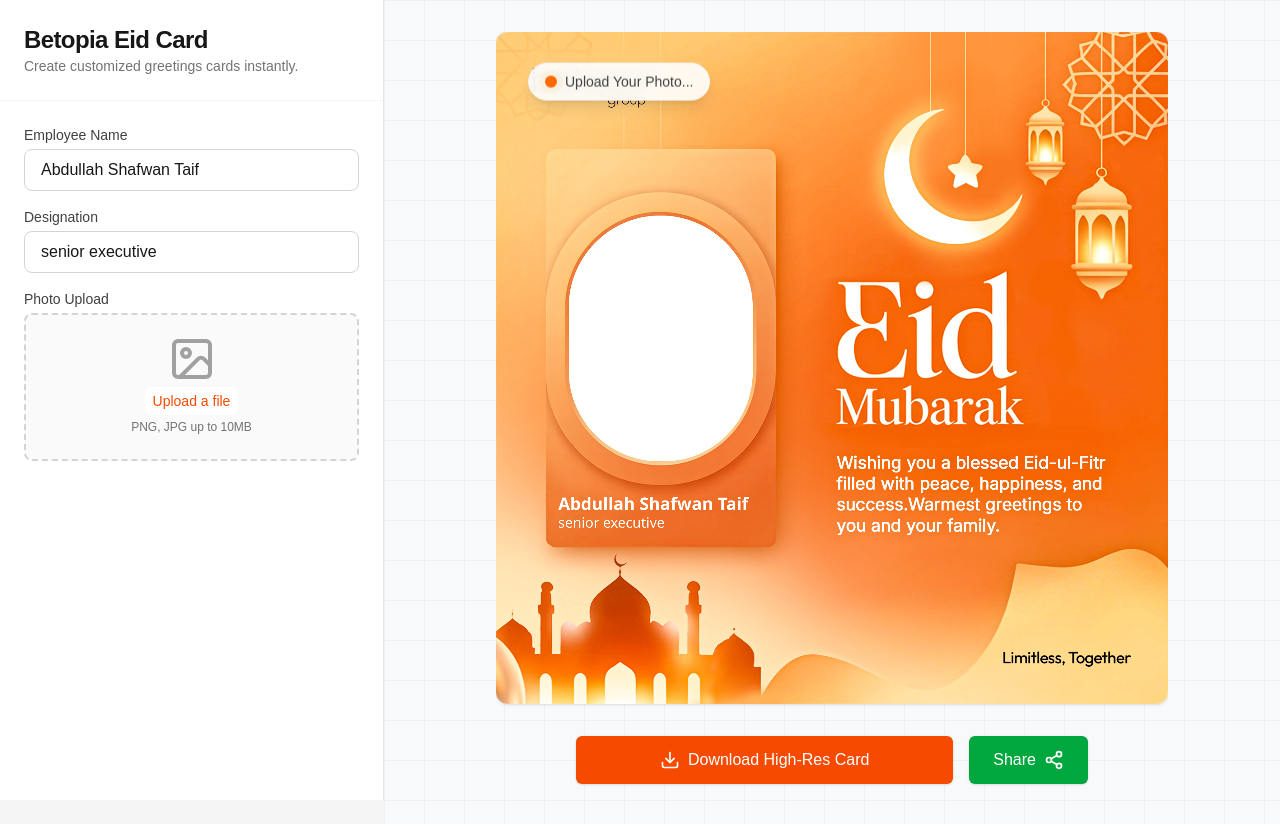
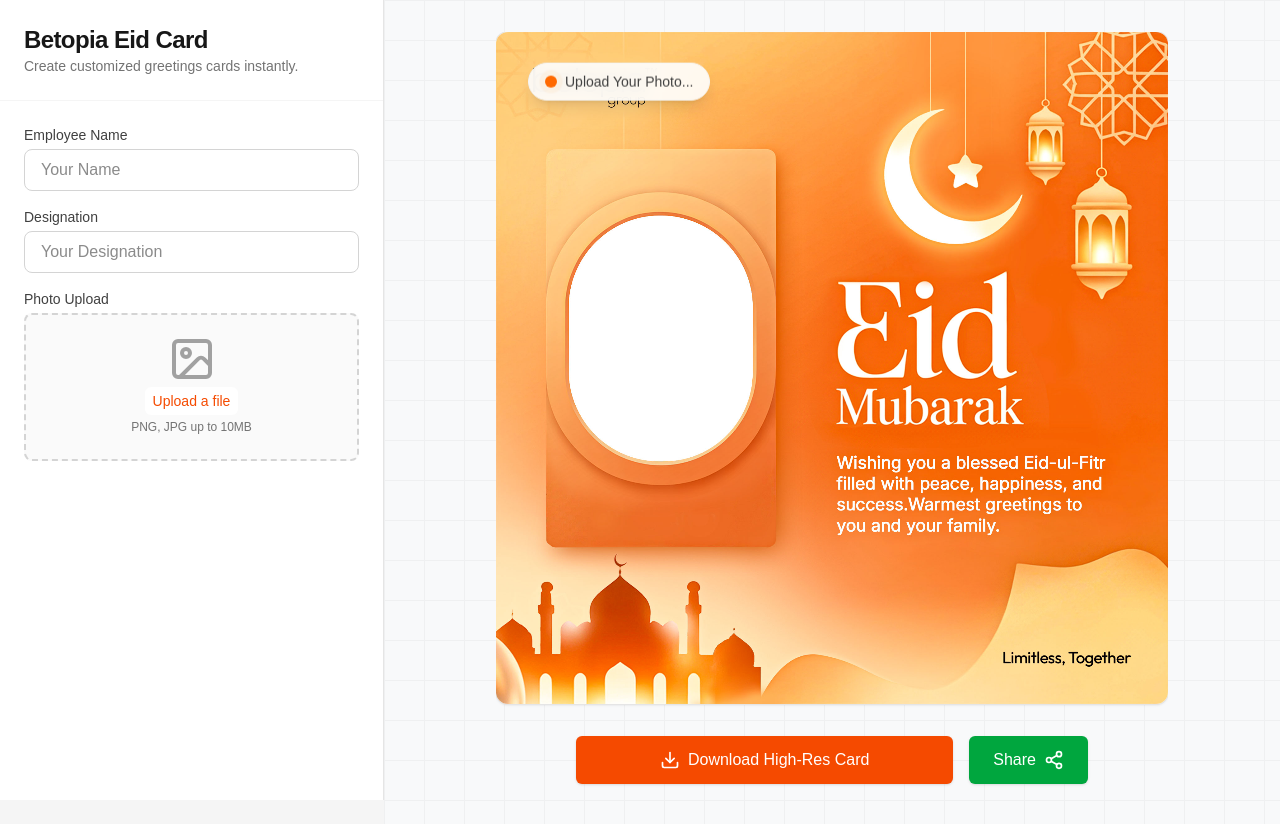
Before and after one commit to betopialimited/betipia-group-eidcard, a Next.js app: page / in a window 1280 px wide. Shown: the top 824 px of the page. Built offline with nearby package versions, Linux system fonts and the light colour scheme; no server answers; the database is empty.

Commit message:
refactor: Remove default values and specific examples for name and designation fields, replacing them with empty strings and generic placeholders.

```diff
--- a/app/page.js
+++ b/app/page.js
@@ -39,8 +39,8 @@ export default function EidCardGenerator() {
   const [zoom, setZoom] = useState(1);
   const [croppedAreaPixels, setCroppedAreaPixels] = useState(null);
 
-  const [name, setName] = useState("Abdullah Shafwan Taif");
-  const [designation, setDesignation] = useState("senior executive");
+  const [name, setName] = useState("");
+  const [designation, setDesignation] = useState("");
   const canvasRef = useRef(null);
 
   const onCropComplete = useCallback((croppedArea, croppedAreaPixels) => {
@@ -248,7 +248,7 @@ export default function EidCardGenerator() {
                 value={name}
                 onChange={(e) => setName(e.target.value)}
                 className="w-full px-4 py-2 border border-neutral-300 rounded-lg focus:ring-2 focus:ring-orange-500 focus:border-orange-500 transition-shadow outline-none text-neutral-900"
-                placeholder="Ex. Abdullah Shafwan Taif"
+                placeholder="Your Name"
               />
             </div>
 
@@ -261,7 +261,7 @@ export default function EidCardGenerator() {
                 value={designation}
                 onChange={(e) => setDesignation(e.target.value)}
                 className="w-full px-4 py-2 border border-neutral-300 rounded-lg focus:ring-2 focus:ring-orange-500 focus:border-orange-500 transition-shadow outline-none text-neutral-900"
-                placeholder="Ex. senior executive"
+                placeholder="Your Designation"
               />
             </div>
 
```
